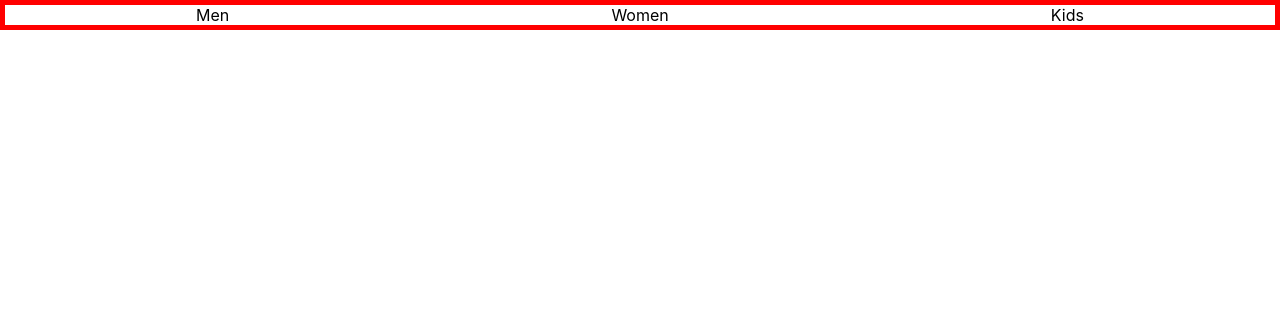
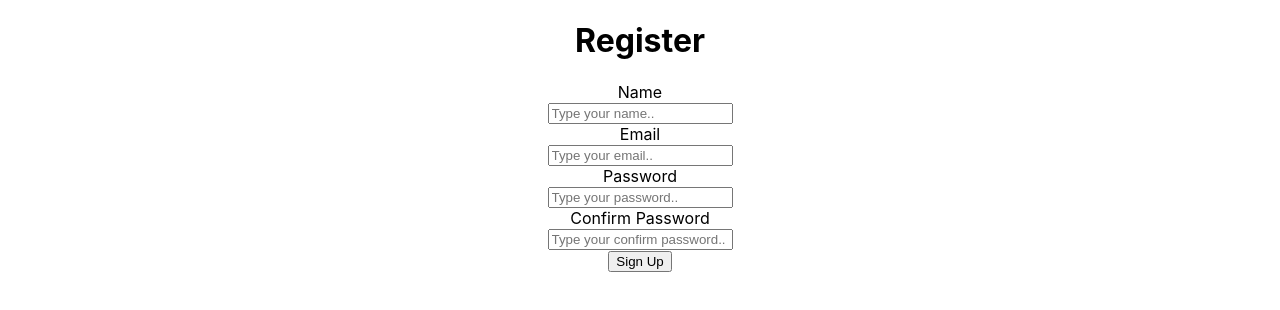
Before and after one commit to swaraj54/I-rise-React, a React (Create React App) app in the folder irise-frontend/: page /register-form in a window 1280 px wide. Before the commit this address had no page. Shown: the top 310 px of the page. Built offline with nearby package versions, Linux system fonts and the light colour scheme.

Commit message:
Updatyes

```diff
--- a/irise-frontend/src/App.jsx
+++ b/irise-frontend/src/App.jsx
@@ -10,12 +10,19 @@ import { Greeting } from './components/Greeting';
 import { Login } from './components/Login';
 import DynamicCss from './components/DynamicCss';
 import DynamicClasses from './components/DynamicClasses';
+import Props from './components/Props';
+import ChildrenProps from './components/ChildrenProps';
+import RegisterForm from './components/RegisterForm';
 
 function App() {
   return (
     <div className="App">
-      <Navbar />
+      {/* <Navbar /> */}
       <Routes>
+        <Route path='/register-form' element={<RegisterForm />} />
+        {/* <Route path='/login-form' element={<LoginForm />} /> */}
+        <Route path='/children-props' element={<ChildrenProps myValue='Sign Up' />} />
+        <Route path='/props' element={<Props myName="Irise" myAge='20' />} />
         <Route path='/dynamicclasses' element={<DynamicClasses />} />
         <Route path='/dynamiccss' element={<DynamicCss />} />
         <Route path='/login' element={<Login />} />
--- /dev/null
+++ b/irise-frontend/src/components/ChildrenProps.jsx
@@ -0,0 +1,19 @@
+import React from 'react'
+
+const MyButtom = ({ children }) => {
+    // console.log(children, "children")
+    return (
+        <button>{children}</button>
+    )
+}
+
+const ChildrenProps = ({ myValue }) => {
+    return (
+        <div>
+            <h1>ChildrenProps</h1>
+            <MyButtom>{myValue}</MyButtom>
+        </div>
+    )
+}
+
+export default ChildrenProps
--- /dev/null
+++ b/irise-frontend/src/components/Props.jsx
@@ -0,0 +1,10 @@
+import React from 'react'
+
+const Props = ({ myName, myAge }) => {
+    console.log(myName, myAge)
+    return (
+        <div>Props</div>
+    )
+}
+
+export default Props
--- /dev/null
+++ b/irise-frontend/src/components/RegisterForm.jsx
@@ -0,0 +1,30 @@
+import React, { useState } from 'react'
+
+const RegisterForm = () => {
+    const [userData, setUserData] = useState({ name: '', email: '', password: '', confirmPassword: "" });
+    console.log(userData, "userData")
+
+    function handleChange(event) {
+        console.log("Function called")
+        console.log(event.target.value, "event.target.value")
+    }
+
+    return (
+        <div>
+            <h1>Register</h1>
+            <form>
+                <label>Name</label><br />
+                <input type='text' onChange={handleChange} placeholder='Type your name..' /><br />
+                <label>Email </label><br />
+                <input type='email' placeholder='Type your email..' /><br />
+                <label>Password</label><br />
+                <input type='password' placeholder='Type your password..' /><br />
+                <label>Confirm Password</label><br />
+                <input type='password' placeholder='Type your confirm password..' /><br />
+                <input type='submit' value='Sign Up' /><br />
+            </form>
+        </div>
+    )
+}
+
+export default RegisterForm
```
